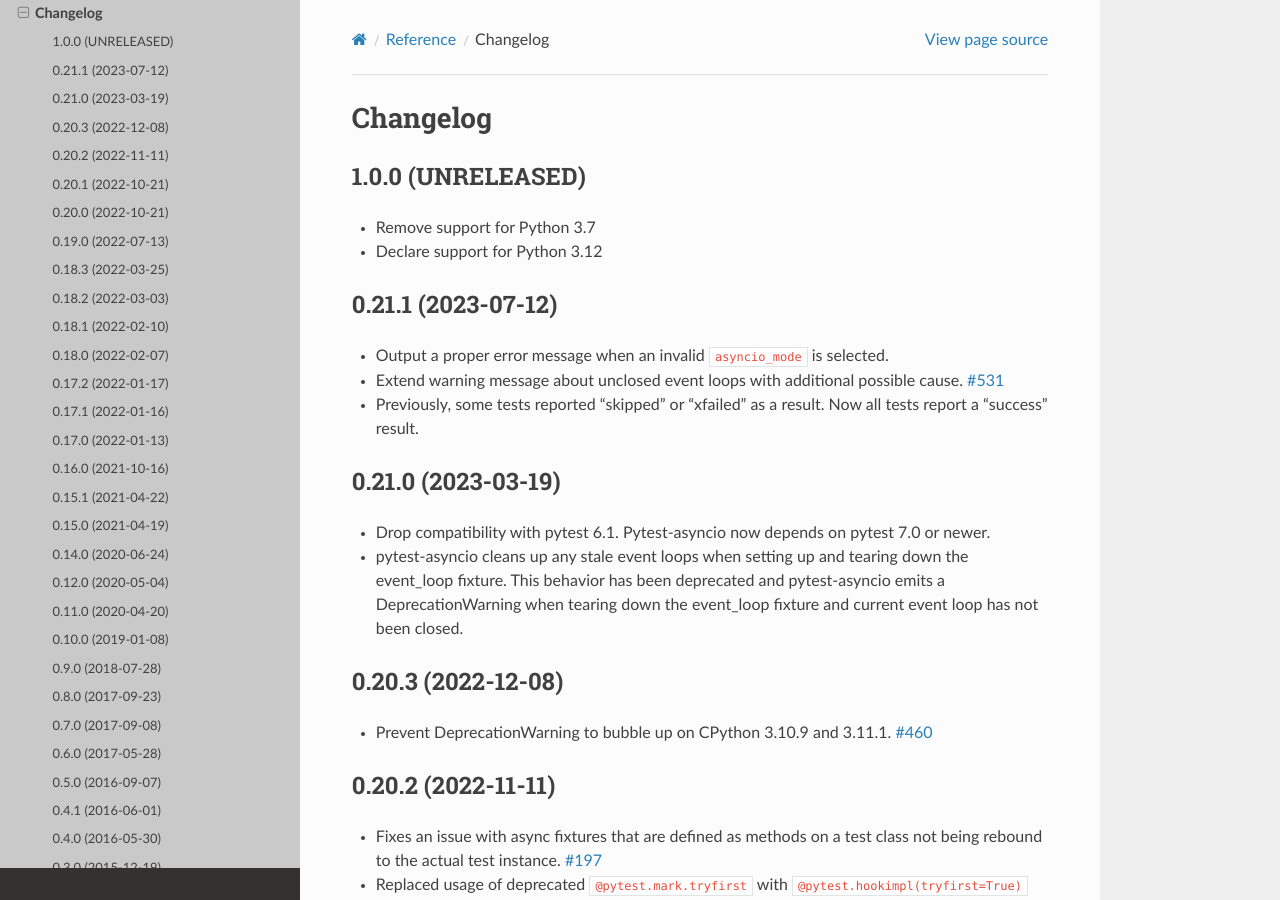
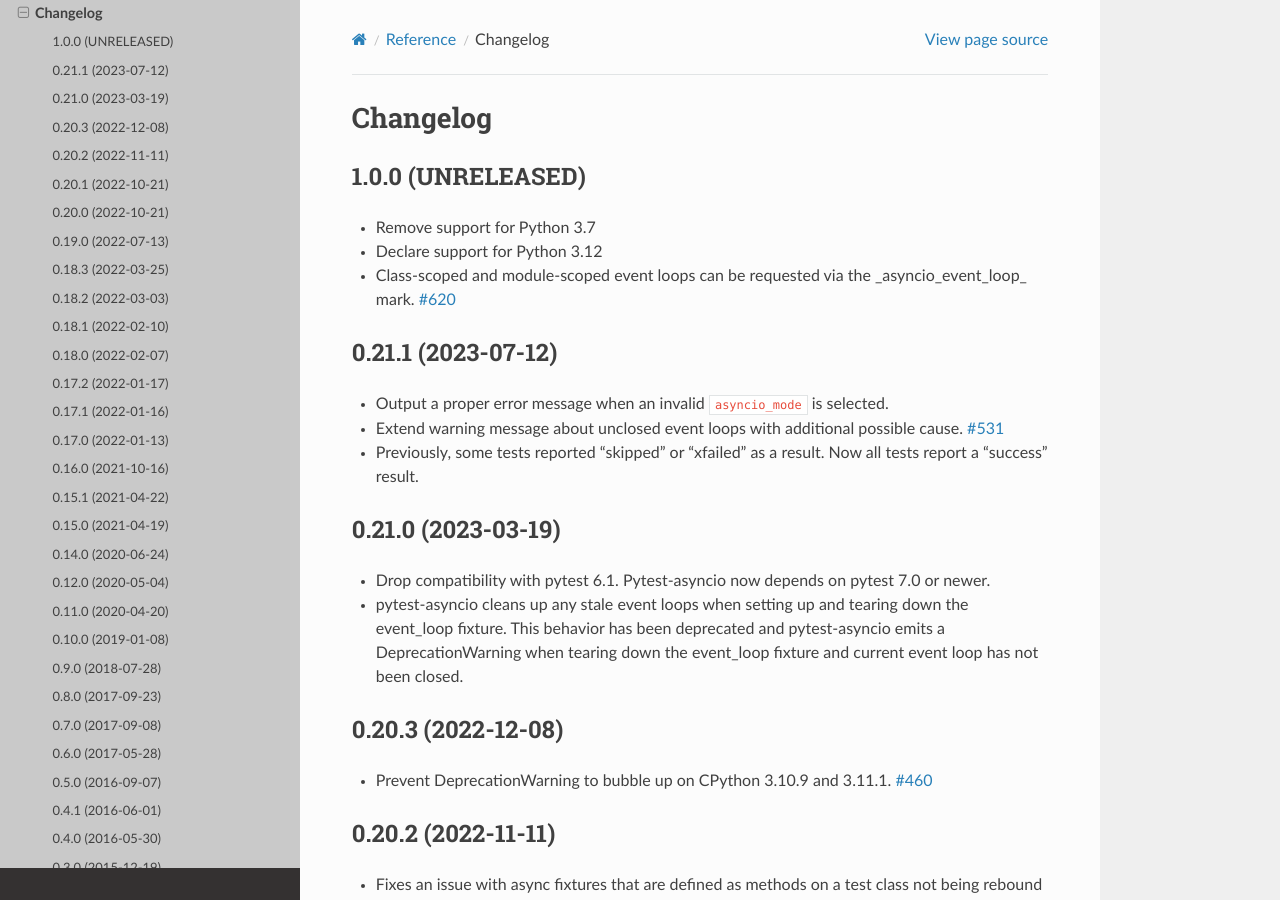
Before and after one commit to pytest-dev/pytest-asyncio, a Sphinx documentation site: the page built from docs/source/reference/changelog.rst, in a window 1280 px wide and 900 px high. Built offline with Sphinx 7.4.7 and the Read the Docs theme 2.0.0, drawn with Linux system fonts in a browser that asks for light colours; pages that are not in the unit, such as notebooks, are missing from menus.

Commit message:
[docs] Added changelog entry for the asyncio_event_loop mark.
Signed-off-by: Michael Seifert <m.seifert@digitalernachschub.de>

```diff
--- a/docs/source/reference/changelog.rst
+++ b/docs/source/reference/changelog.rst
@@ -6,6 +6,8 @@
 ==================
 - Remove support for Python 3.7
 - Declare support for Python 3.12
+- Class-scoped and module-scoped event loops can be requested
+  via the _asyncio_event_loop_ mark. `#620 <https://github.com/pytest-dev/pytest-asyncio/pull/620>`_
 
 0.21.1 (2023-07-12)
 ===================
```
